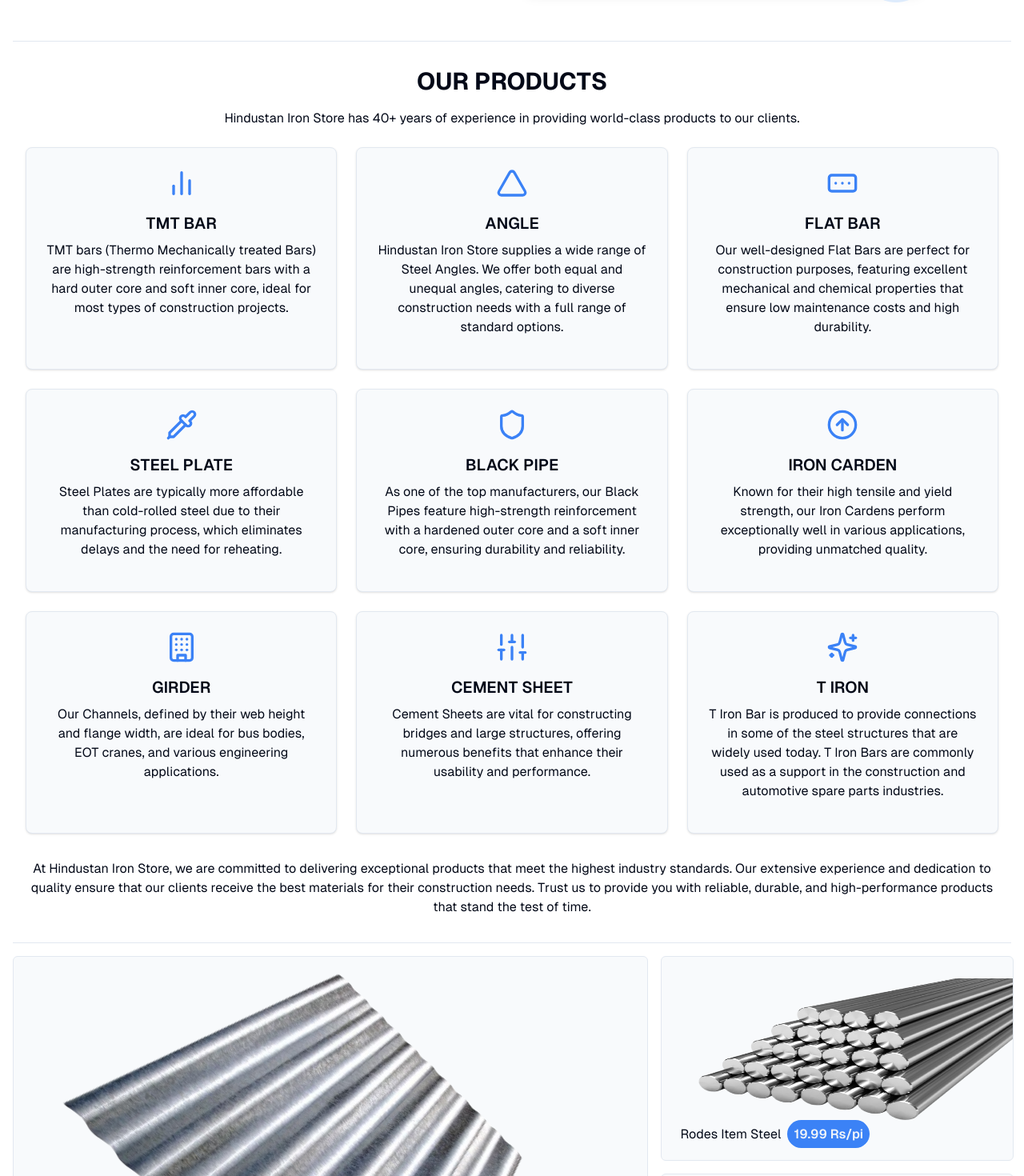
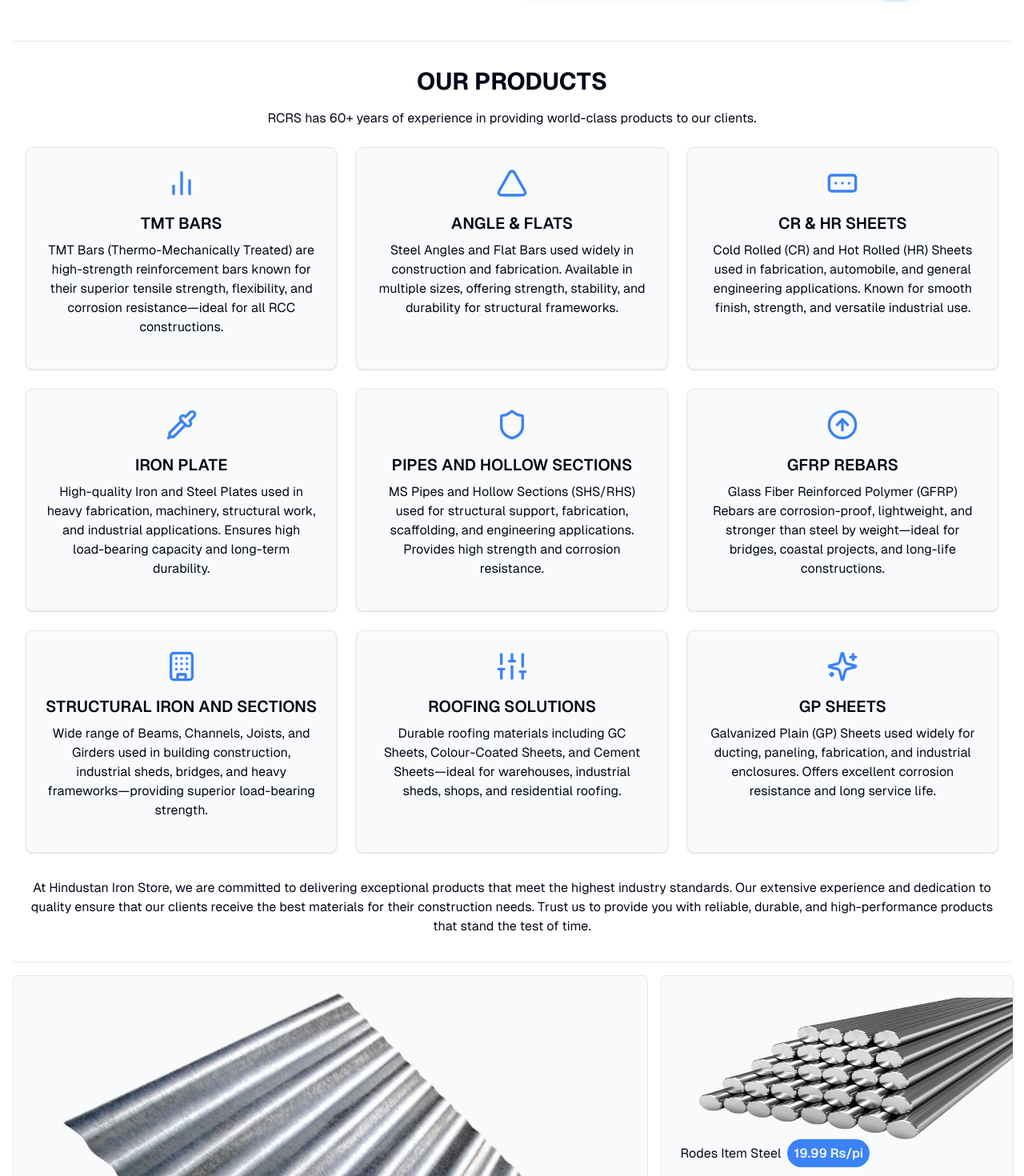
Before and after one commit to Jayesh-JainX/RCRS-Revolutionizing-Steel-Distribution-in-India, a Next.js app: page / in a window 1280 px wide. Shown: the part 1720-3190 px from the top of the page at 80% size. Built offline with nearby package versions, Linux system fonts and the light colour scheme.

Commit message:
content fix

```diff
--- a/app/HeroPage.jsx
+++ b/app/HeroPage.jsx
@@ -15,7 +15,7 @@
 
 function Hero() {
   const renderIcon = (iconName) => {
-    const iconProps = "mx-auto mb-4 text-blue-500 h-10 w-10"; // Adjusted size for mobile
+    const iconProps = "mx-auto mb-4 text-blue-500 h-10 w-10";
     switch (iconName) {
       case "BarChart2":
         return <BarChart2 className={iconProps} />;
@@ -46,8 +46,8 @@
         OUR PRODUCTS
       </h1>
       <p className="text-center mb-6 text-sm md:text-base">
-        Hindustan Iron Store has 40+ years of experience in providing
-        world-class products to our clients.
+        RCRS has 60+ years of experience in providing world-class products to
+        our clients.
       </p>
 
       <div className="grid grid-cols-1 md:grid-cols-3 gap-6">
--- a/app/Map.jsx
+++ b/app/Map.jsx
@@ -5,7 +5,7 @@
   return (
     <div className="relative m-4">
       <iframe
-        src="https://www.google.com/maps/embed?pb=!1m17!1m12!1m3!1d1781.1483001499469!2d82.17532221824646!3d26.766813882319873!2m3!1f0!2f0!3f0!3m2!1i1024!2i768!4f13.1!3m2!1m1!2zMjbCsDQ2JzAyLjMiTiA4MsKwMTAnMzQuOCJF!5e0!3m2!1sen!2sin!4v1764329711944!5m2!1sen!2sin"
+        src="https://www.google.com/maps/embed?pb=!1m13!1m8!1m3!1d1799.6967454373014!2d82.175863!3d26.767141000000002!3m2!1i1024!2i768!4f13.1!3m2!1m1!2zMjbCsDQ2JzAyLjMiTiA4MsKwMTAnMzQuOCJF!5e1!3m2!1sen!2sin!4v1764340005585!5m2!1sen!2sin"
         className="w-full h-[35vh] sm:h-[50vh] m-1 border rounded-lg shadow-lg hover:border-blue-500"
         allowfullscreen=""
         loading="lazy"
--- a/app/faq/page.jsx
+++ /dev/null
@@ -1,74 +0,0 @@
-import React from "react";
-
-function FAQ() {
-  const faqs = [
-    {
-      question: "What is React?",
-      answer:
-        "React is a powerful JavaScript library developed by Facebook for building user interfaces, particularly for single-page applications. It allows developers to create large web applications that can change data without reloading the page. React's main goal is to be fast, scalable, and simple.",
-    },
-    {
-      question: "How does React work?",
-      answer:
-        "React utilizes a virtual DOM, which is an in-memory representation of the actual DOM. When the state of a component changes, React updates the virtual DOM first, then it compares it to the real DOM and applies only the changes that are necessary. This efficient updating process improves performance and provides a smoother user experience.",
-    },
-    {
-      question: "What are components in React?",
-      answer:
-        "Components are the building blocks of a React application. They are reusable pieces of UI that can be defined as either classes or functions. Each component can maintain its own state and can accept inputs called 'props'. This modularity allows developers to break down complex UIs into smaller, manageable parts.",
-    },
-    {
-      question: "What is JSX?",
-      answer:
-        "JSX, or JavaScript XML, is a syntax extension for JavaScript that looks similar to HTML. It allows developers to write HTML-like code directly within JavaScript, making it easier to visualize the UI structure. JSX gets compiled to React.createElement calls, enabling the creation of React elements in a more readable way.",
-    },
-    {
-      question: "How do you manage state in React?",
-      answer:
-        "State management in React can be handled using various methods. The built-in useState and useReducer hooks are common for local state management within components. For larger applications, external libraries like Redux or MobX can be employed to manage global state across components, allowing for a more structured and predictable way of handling state.",
-    },
-    {
-      question: "What is a higher-order component?",
-      answer:
-        "A higher-order component (HOC) is an advanced pattern in React. It is a function that takes a component and returns a new component, often used to share common functionality between components. HOCs can be utilized for cross-cutting concerns such as logging, access control, or data fetching, helping to keep the component logic clean and organized.",
-    },
-    {
-      question: "What is the difference between props and state?",
-      answer:
-        "Props (short for properties) are immutable data that are passed from a parent component to a child component. They are used to configure a component and control its behavior. State, on the other hand, is mutable and managed within the component. It represents the current condition of the component and can change over time, triggering re-renders when updated.",
-    },
-    {
-      question: "What are hooks in React?",
-      answer:
-        "Hooks are functions that let you 'hook into' React state and lifecycle features from function components. Introduced in React 16.8, they allow for the use of state (useState) and side effects (useEffect) without writing class components. Hooks promote code reuse and can make your components easier to read and test.",
-    },
-    {
-      question: "What is context in React?",
-      answer:
-        "Context is a feature in React that allows for global state management without having to pass props down manually through every level of the component tree. It provides a way to share values like themes or user information across components without prop drilling, making the code cleaner and more maintainable.",
-    },
-  ];
-
-  return (
-    <div className="container mx-auto px-4 sm:px-6 lg:px-28 py-5">
-      <h1 className="text-2xl font-bold text-center mb-5">
-        Frequently Asked Questions
-      </h1>
-      <div className="space-y-6">
-        {faqs.map((faq, index) => (
-          <div
-            key={index}
-            className="p-4 border rounded-lg shadow transition hover:shadow-lg"
-          >
-            <h2 className="text-lg font-semibold text-blue-600">
-              {faq.question}
-            </h2>
-            <p className="mt-2 text-gray-700">{faq.answer}</p>
-          </div>
-        ))}
-      </div>
-    </div>
-  );
-}
-
-export default FAQ;
--- a/app/footer.jsx
+++ b/app/footer.jsx
@@ -48,6 +48,14 @@
               <ul className="flex flex-col">
                 <li>
                   <Link
+                    href="/contact"
+                    className="block p-2 hover:text-black hover:underline dark:hover:text-neutral-300"
+                  >
+                    Contact Us
+                  </Link>
+                </li>
+                <li>
+                  <Link
                     href="/shipping-return-policy"
                     className="block p-2 hover:text-black hover:underline dark:hover:text-neutral-300"
                   >
@@ -60,14 +68,6 @@
                     className="block p-2 hover:text-black hover:underline dark:hover:text-neutral-300"
                   >
                     Privacy Policy
-                  </Link>
-                </li>
-                <li>
-                  <Link
-                    href="/faq"
-                    className="block p-2 hover:text-black hover:underline dark:hover:text-neutral-300"
-                  >
-                    FAQ
                   </Link>
                 </li>
               </ul>
--- a/lib/products.js
+++ b/lib/products.js
@@ -1,81 +1,81 @@
 const products = [
   {
     id: 1,
-    name: "TMT BAR",
+    name: "TMT BARS",
     description:
-      "TMT bars (Thermo Mechanically treated Bars) are high-strength reinforcement bars with a hard outer core and soft inner core, ideal for most types of construction projects.",
+      "TMT Bars (Thermo-Mechanically Treated) are high-strength reinforcement bars known for their superior tensile strength, flexibility, and corrosion resistance—ideal for all RCC constructions.",
     icon: "BarChart2",
     link: "?q=TMT%20BAR",
     img: "/TMT-Bar.jpg",
   },
   {
     id: 2,
-    name: "ANGLE",
+    name: "ANGLE & FLATS",
     description:
-      "Hindustan Iron Store supplies a wide range of Steel Angles. We offer both equal and unequal angles, catering to diverse construction needs with a full range of standard options.",
+      "Steel Angles and Flat Bars used widely in construction and fabrication. Available in multiple sizes, offering strength, stability, and durability for structural frameworks.",
     icon: "Triangle",
     link: "?q=ANGLE",
     img: "/Angle.jpg",
   },
   {
     id: 3,
-    name: "FLAT BAR",
+    name: "CR & HR SHEETS",
     description:
-      "Our well-designed Flat Bars are perfect for construction purposes, featuring excellent mechanical and chemical properties that ensure low maintenance costs and high durability.",
+      "Cold Rolled (CR) and Hot Rolled (HR) Sheets used in fabrication, automobile, and general engineering applications. Known for smooth finish, strength, and versatile industrial use.",
     icon: "RectangleEllipsis",
     link: "?q=FLAT%20BAR",
     img: "/T-Iron.jpg",
   },
   {
     id: 4,
-    name: "STEEL PLATE",
+    name: "IRON PLATE",
     description:
-      "Steel Plates are typically more affordable than cold-rolled steel due to their manufacturing process, which eliminates delays and the need for reheating.",
+      "High-quality Iron and Steel Plates used in heavy fabrication, machinery, structural work, and industrial applications. Ensures high load-bearing capacity and long-term durability.",
     icon: "Pipette",
     link: "?q=STEEL%20PLATE",
     img: "/Angle.jpg",
   },
   {
     id: 5,
-    name: "BLACK PIPE",
+    name: "PIPES AND HOLLOW SECTIONS",
     description:
-      "As one of the top manufacturers, our Black Pipes feature high-strength reinforcement with a hardened outer core and a soft inner core, ensuring durability and reliability.",
+      "MS Pipes and Hollow Sections (SHS/RHS) used for structural support, fabrication, scaffolding, and engineering applications. Provides high strength and corrosion resistance.",
     icon: "Shield",
     link: "?q=BLACK%20PIPE",
     img: "/Angle.jpg",
   },
   {
     id: 6,
-    name: "IRON CARDEN",
+    name: "GFRP REBARS",
     description:
-      "Known for their high tensile and yield strength, our Iron Cardens perform exceptionally well in various applications, providing unmatched quality.",
+      "Glass Fiber Reinforced Polymer (GFRP) Rebars are corrosion-proof, lightweight, and stronger than steel by weight—ideal for bridges, coastal projects, and long-life constructions.",
     icon: "ArrowUpCircle",
     link: "?q=IRON%20CARDEN",
     img: "/Angle.jpg",
   },
   {
     id: 7,
-    name: "GIRDER",
+    name: "STRUCTURAL IRON AND SECTIONS",
     description:
-      "Our Channels, defined by their web height and flange width, are ideal for bus bodies, EOT cranes, and various engineering applications.",
+      "Wide range of Beams, Channels, Joists, and Girders used in building construction, industrial sheds, bridges, and heavy frameworks—providing superior load-bearing strength.",
     icon: "Building",
     link: "?q=GIRDER",
     img: "/Angle.jpg",
   },
   {
     id: 8,
-    name: "CEMENT SHEET",
+    name: "ROOFING SOLUTIONS",
     description:
-      "Cement Sheets are vital for constructing bridges and large structures, offering numerous benefits that enhance their usability and performance.",
+      "Durable roofing materials including GC Sheets, Colour-Coated Sheets, and Cement Sheets—ideal for warehouses, industrial sheds, shops, and residential roofing.",
     icon: "Sliders",
     link: "?q=CEMENT%20SHEET",
     img: "/Angle.jpg",
   },
   {
     id: 9,
-    name: "T IRON",
+    name: "GP SHEETS",
     description:
-      "T Iron Bar is produced to provide connections in some of the steel structures that are widely used today. T Iron Bars are commonly used as a support in the construction and automotive spare parts industries.",
+      "Galvanized Plain (GP) Sheets used widely for ducting, paneling, fabrication, and industrial enclosures. Offers excellent corrosion resistance and long service life.",
     icon: "Sparkles",
     link: "?q=T%20IRON",
     img: "/Angle.jpg",
```
Also changed, not shown: app/About.jsx (+0 -8 lines).
